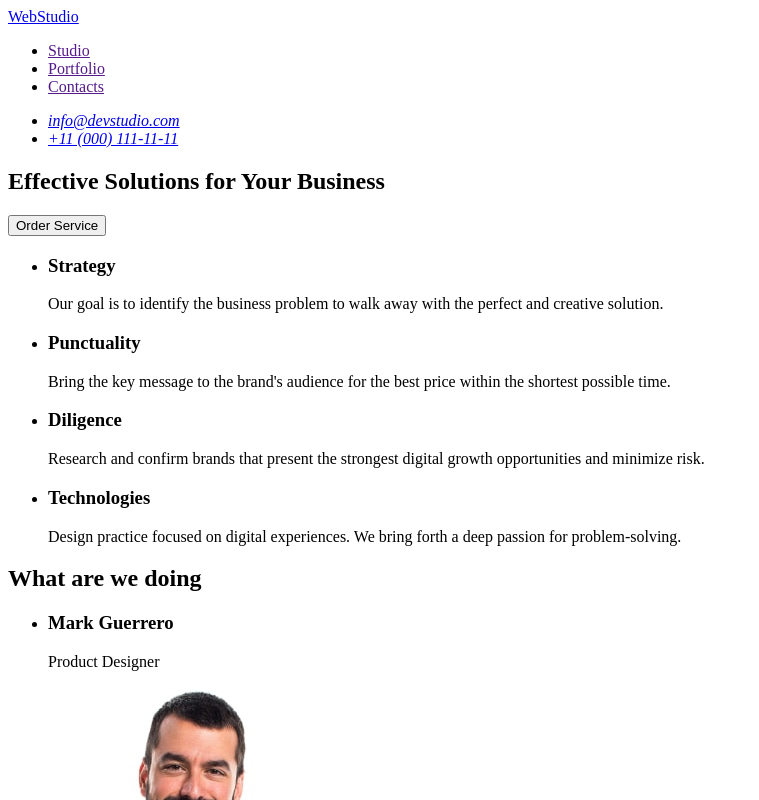
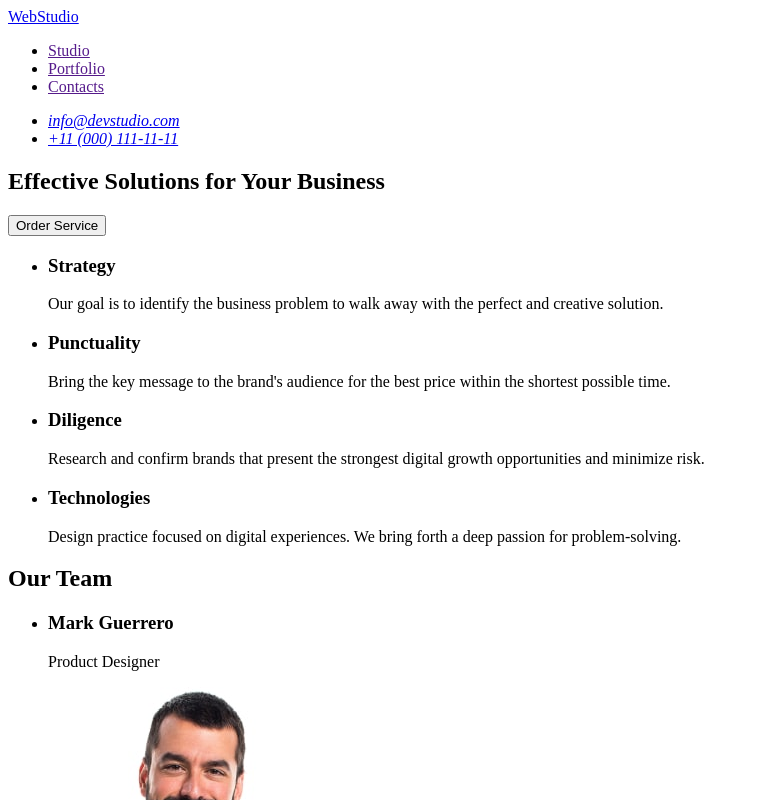
Before and after one commit to Daniel2-1/goit-markup-hw-01, a plain HTML site: page index.html in a window 1280 px wide. Shown: the top 800 px of the page, without its empty margins (0-759 px from the left). Drawn offline with Linux system fonts and the light colour scheme.

Commit message:
Homework 1

```diff
--- a/index.html
+++ b/index.html
@@ -65,7 +65,7 @@
         </section>
 
         <section>
-            <h2>What are we doing</h2>
+            <h2>Our Team</h2>
             <ul>
                 <li>
                     <h3>Mark Guerrero</h3>
```
